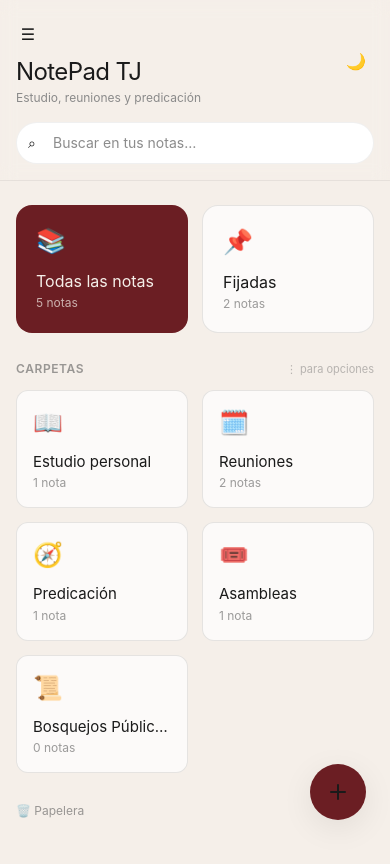
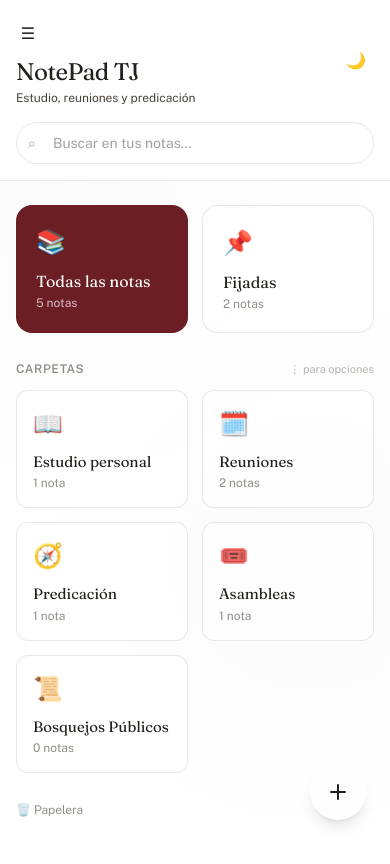
Before and after one commit to yeancq/NotePad-Tj, a React (Vite) app: page / in a window 390 px wide. Shown: the top 864 px of the page. Built offline with nearby package versions, Linux system fonts and the light colour scheme.

Commit message:
Add files via upload

```diff
--- a/src/App.jsx
+++ b/src/App.jsx
@@ -1,4 +1,4 @@
-import { useEffect, useState, useMemo } from 'react'
+import { useMemo, useState } from 'react'
 import Sidebar from './components/Sidebar'
 import TopBar from './components/TopBar'
 import NoteCard from './components/NoteCard'
@@ -43,57 +43,6 @@ export default function App() {
   const [editingFolderId, setEditingFolderId] = useState(null)
   const { themeMode, setThemeMode, accentId, setAccentId, dark } = useThemeSettings()
   const [showSplash, setShowSplash] = useState(true)
-  const [isCheckingVersion, setIsCheckingVersion] = useState(true)
-
-  // ============================================================
-  // 🔄 SISTEMA DE ACTUALIZACIÓN AUTOMÁTICA (versión.json)
-  // ============================================================
-  useEffect(() => {
-    const checkVersion = async () => {
-      try {
-        const response = await fetch('/version.json?t=' + Date.now())
-        if (!response.ok) throw new Error('No se pudo obtener version.json')
-
-        const data = await response.json()
-        const serverVersion = data.version
-        const savedVersion = localStorage.getItem('appVersion')
-
-        if (savedVersion && savedVersion !== serverVersion) {
-          console.log(`🔄 Nueva versión: ${savedVersion} → ${serverVersion}`)
-          localStorage.setItem('appVersion', serverVersion)
-
-          if ('serviceWorker' in navigator) {
-            const registrations = await navigator.serviceWorker.getRegistrations()
-            for (const registration of registrations) {
-              await registration.unregister()
-            }
-          }
-
-          if ('caches' in window) {
-            const cacheKeys = await caches.keys()
-            for (const key of cacheKeys) {
-              if (key.includes('assets') || key.includes('workbox')) {
-                await caches.delete(key)
-              }
-            }
-          }
-
-          setTimeout(() => {
-            window.location.href = window.location.href.split('?')[0] + '?t=' + Date.now()
-          }, 500)
-          return
-        } else if (!savedVersion) {
-          localStorage.setItem('appVersion', serverVersion)
-        }
-      } catch (error) {
-        console.warn('⚠️ Error verificando versión:', error)
-      } finally {
-        setIsCheckingVersion(false)
-      }
-    }
-
-    checkVersion()
-  }, [])
 
   const counts = useMemo(() => {
     const c = { all: 0, pinned: 0, trash: 0 }
@@ -116,6 +65,8 @@ export default function App() {
     if (activeFolder === 'pinned') {
       list = list.filter((n) => n.pinned)
     } else if (activeFolder && activeFolder !== 'trash') {
+      // SOLO notas que pertenecen directamente a la carpeta activa
+      // (las notas de subcarpetas NO se muestran aquí)
       list = list.filter((n) => n.folder === activeFolder)
     }
 
@@ -150,7 +101,9 @@ export default function App() {
 
   const moveNoteToFolder = (noteId, folderId) => {
     setNotes((prev) =>
-      prev.map((n) => (n.id === noteId ? { ...n, folder: folderId } : n))
+      prev.map((n) =>
+        n.id === noteId ? { ...n, folder: folderId } : n
+      )
     )
   }
 
@@ -265,51 +218,7 @@ export default function App() {
     setEditingFolderId(null)
   }
 
-  // ============================================================
-  // 💾 RESPALDO DE DATOS (Exportar / Importar)
-  // ============================================================
-  const exportAllData = () => {
-    const data = {
-      notes: notes,
-      folders: folders,
-      version: '1.0',
-      exportedAt: new Date().toISOString(),
-    }
-
-    const blob = new Blob([JSON.stringify(data, null, 2)], { type: 'application/json' })
-    const url = URL.createObjectURL(blob)
-    const link = document.createElement('a')
-    link.href = url
-    link.download = `notepad-tj-backup-${new Date().toISOString().slice(0, 10)}.json`
-    document.body.appendChild(link)
-    link.click()
-    document.body.removeChild(link)
-    URL.revokeObjectURL(url)
-  }
-
-  const importAllData = (file) => {
-    const reader = new FileReader()
-    reader.onload = (e) => {
-      try {
-        const data = JSON.parse(e.target.result)
-        if (data.notes && data.folders) {
-          setNotes(data.notes)
-          setFolders(data.folders)
-          alert('✅ Respaldo importado correctamente')
-        } else {
-          alert('❌ El archivo no tiene el formato correcto')
-        }
-      } catch (error) {
-        alert('❌ Error al leer el archivo: ' + error.message)
-      }
-    }
-    reader.readAsText(file)
-  }
-
-  // ============================================================
-  // ⏳ Gestión de pantalla de carga
-  // ============================================================
-  if (isCheckingVersion || showSplash) {
+  if (showSplash) {
     return <SplashScreen onFinish={() => setShowSplash(false)} />
   }
 
@@ -321,8 +230,6 @@ export default function App() {
         accentId={accentId}
         setAccentId={setAccentId}
         onBack={() => setShowSettings(false)}
-        onExport={exportAllData}
-        onImport={importAllData}
       />
     )
   }
@@ -343,7 +250,7 @@ export default function App() {
 
   if (openNote) {
     return (
-      <div className="min-h-screen bg-theme paper-texture text-theme flex overflow-x-hidden">
+      <div className="min-h-screen bg-parchment dark:bg-night paper-texture text-ink dark:text-night-text flex overflow-x-hidden">
         <NoteEditor
           key={openNote.id}
           note={openNote}
@@ -360,7 +267,7 @@ export default function App() {
   }
 
   return (
-    <div className="min-h-screen bg-theme paper-texture flex text-theme">
+    <div className="min-h-screen bg-parchment dark:bg-night paper-texture flex text-ink dark:text-night-text">
       <Sidebar
         open={sidebarOpen}
         onClose={() => setSidebarOpen(false)}
@@ -372,34 +279,34 @@ export default function App() {
       <div className="flex-1 min-w-0 flex flex-col">
         {showHome ? (
           <>
-            <header className="sticky top-0 z-20 bg-theme/90 backdrop-blur-sm border-b border-theme px-4 md:px-8 py-4">
+            <header className="sticky top-0 z-20 bg-parchment/90 dark:bg-night/90 backdrop-blur-sm border-b border-ink/10 dark:border-night-text/10 px-4 md:px-8 py-4">
               <div className="flex items-center justify-between gap-3 mb-4">
                 <div className="min-w-0">
                   <button
                     onClick={() => setSidebarOpen(true)}
-                    className="md:hidden mb-1 w-9 h-9 -ml-1.5 flex items-center justify-center rounded-full text-theme hover:bg-ink/5 dark:hover:bg-night-text/10"
+                    className="md:hidden mb-1 w-9 h-9 -ml-1.5 flex items-center justify-center rounded-full text-ink dark:text-night-text hover:bg-ink/5 dark:hover:bg-night-text/10"
                     aria-label="Abrir menú"
                   >
                     ☰
                   </button>
-                  <p className="font-display text-2xl md:text-3xl text-theme tracking-tight">
+                  <p className="font-display text-2xl md:text-3xl text-ink dark:text-night-text tracking-tight">
                     NotePad TJ
                   </p>
-                  <p className="text-xs text-muted mt-0.5">
+                  <p className="text-xs text-ink-soft dark:text-night-text/60 mt-0.5">
                     Estudio, reuniones y predicación
                   </p>
                 </div>
                 <button
                   onClick={() => setThemeMode(dark ? 'light' : 'dark')}
                   className="shrink-0 w-9 h-9 flex items-center justify-center rounded-full
-                             text-theme hover:bg-ink/5 dark:hover:bg-night-text/10 transition-colors"
+                             text-ink dark:text-night-text hover:bg-ink/5 dark:hover:bg-night-text/10 transition-colors"
                   aria-label="Cambiar modo oscuro"
                 >
                   {dark ? '☀️' : '🌙'}
                 </button>
               </div>
               <div className="relative max-w-md">
-                <span className="absolute left-3 top-1/2 -translate-y-1/2 text-muted/50 text-sm">
+                <span className="absolute left-3 top-1/2 -translate-y-1/2 text-ink-soft/50 dark:text-night-text/40 text-sm">
                   ⌕
                 </span>
                 <input
@@ -411,10 +318,10 @@ export default function App() {
                   }}
                   type="text"
                   placeholder="Buscar en tus notas…"
-                  className="w-full bg-surface border border-theme
-                             rounded-full pl-9 pr-4 py-2.5 text-sm text-theme
-                             placeholder:text-muted/50
-                             focus:outline-none focus:ring-2 focus:ring-accent/60 transition-shadow"
+                  className="w-full bg-white/60 dark:bg-night-surface-2 border border-ink/10 dark:border-night-text/10
+                             rounded-full pl-9 pr-4 py-2.5 text-sm text-ink dark:text-night-text
+                             placeholder:text-ink-soft/50 dark:placeholder:text-night-text/30
+                             focus:outline-none focus:ring-2 focus:ring-gilt/60 transition-shadow"
                 />
               </div>
             </header>
@@ -452,7 +359,7 @@ export default function App() {
 
             <main className="flex-1 px-4 md:px-8 py-6 pb-28">
               {(() => {
-                const subfolders = folders.filter((f) => f.parentId === activeFolder)
+                const subfolders = folders.filter(f => f.parentId === activeFolder)
                 const hasContent = filteredNotes.length > 0 || subfolders.length > 0
 
                 if (!hasContent) {
@@ -461,19 +368,20 @@ export default function App() {
 
                 return (
                   <div className="space-y-6 max-w-6xl">
+                    {/* Subcarpetas */}
                     {subfolders.length > 0 && (
                       <div>
                         <div className="flex items-center justify-between mb-3">
-                          <p className="text-xs font-semibold uppercase tracking-wider text-muted">
+                          <p className="text-xs font-semibold uppercase tracking-wider text-ink-soft/60 dark:text-night-text/40">
                             Subcarpetas
                           </p>
-                          <p className="text-[11px] text-muted/60">
+                          <p className="text-[11px] text-ink-soft/40 dark:text-night-text/30">
                             ⋮ para opciones
                           </p>
                         </div>
                         <div className="grid grid-cols-2 sm:grid-cols-3 gap-3.5">
                           {subfolders.map((folder) => {
-                            const noteCount = notes.filter((n) => n.folder === folder.id && !n.trashed).length
+                            const noteCount = notes.filter(n => n.folder === folder.id && !n.trashed).length
                             return (
                               <FolderCard
                                 key={folder.id}
@@ -489,10 +397,11 @@ export default function App() {
                       </div>
                     )}
 
+                    {/* Notas sueltas de la carpeta actual (sin las de subcarpetas) */}
                     {filteredNotes.length > 0 && (
                       <div>
                         {subfolders.length > 0 && (
-                          <p className="text-xs font-semibold uppercase tracking-wider text-muted mb-3">
+                          <p className="text-xs font-semibold uppercase tracking-wider text-ink-soft/60 dark:text-night-text/40 mb-3">
                             Notas
                           </p>
                         )}
@@ -505,15 +414,6 @@ export default function App() {
                               onOpen={() => setOpenNoteId(note.id)}
                               onTogglePin={() => togglePin(note.id)}
                               onMoveNote={moveNoteToFolder}
-                              onDelete={(id) => {
-                                if (activeFolder === 'trash') {
-                                  if (window.confirm('¿Eliminar esta nota permanentemente?')) {
-                                    deleteForever(id)
-                                  }
-                                } else {
-                                  trashNote(id)
-                                }
-                              }}
                             />
                           ))}
                         </div>
@@ -554,4 +454,4 @@ export default function App() {
       )}
     </div>
   )
-      }
+                                }
--- a/src/index.css
+++ b/src/index.css
@@ -1,190 +1,78 @@
+@import url('https://fonts.googleapis.com/css2?family=Fraunces:ital,opsz,wght@0,9..144,400;0,9..144,500;0,9..144,600;0,9..144,700;1,9..144,500&family=Public+Sans:wght@400;500;600;700&display=swap');
 @import "tailwindcss";
-
-/* ============================================================
-   🎨 EXTENDER COLORES DE TAILWIND CON @theme
-   ============================================================ */
+@custom-variant dark (&:where(.dark, .dark *));
 
 @theme {
-  /* 🔸 Tema cálido (actual) */
-  --color-parchment: #f5efe9;
-  --color-parchment-dim: #e8e0d8;
-  --color-ink: #1a1a1a;
-  --color-ink-soft: #5a5a5a;
-  --color-ink-muted: #8a8a8a;
-  --color-leather: #d4a373;
-  --color-leather-deep: #b8935a;
-  --color-leather-soft: #e8d5b8;
+  --font-display: "Fraunces", serif;
+  --font-body: "Public Sans", sans-serif;
 
-  /* 🔹 Tema Azul Marino */
-  --color-marine-bg: #f8fafc;
-  --color-marine-bg-dim: #eef2f6;
-  --color-marine-surface: #ffffff;
-  --color-marine-surface-2: #f1f5f9;
-  --color-marine-text: #0f172a;
-  --color-marine-text-soft: #334155;
-  --color-marine-text-muted: #64748b;
-  --color-marine-primary: #1e293b;
-  --color-marine-primary-deep: #0f172a;
-  --color-marine-primary-soft: #334155;
-  --color-marine-accent: #c5a059;
-  --color-marine-accent-soft: #f0e8d6;
+  /* Paleta "cuaderno de estudio": tapa de cuero, papel blanco, hoja de oro */
+  --color-parchment: #ffffff;
+  --color-parchment-dim: #f5f4f1;
+  --color-ink: #241f1c;
+  --color-ink-soft: #4a423a;
+  --color-leather: #6b1e23;
+  --color-leather-deep: #521418;
+  --color-gilt: #a9822e;
+  --color-gilt-soft: #c7a75a;
+  --color-sage: #5f7350;
+  --color-sage-soft: #7c9169;
 
-  /* 🔸 Tema oscuro */
-  --color-night: #1a1a1a;
-  --color-night-dim: #121212;
-  --color-night-surface: #2a2a2a;
-  --color-night-surface-2: #333333;
-  --color-night-text: #e8e8e8;
-  --color-night-text-soft: #aaaaaa;
-  --color-night-text-muted: #777777;
-  --color-night-gilt: #d4a373;
-  --color-night-gilt-soft: #5a4a3a;
-
-  /* 🔹 Tema oscuro marino */
-  --color-marine-dark-bg: #0f172a;
-  --color-marine-dark-bg-dim: #0a0f1e;
-  --color-marine-dark-surface: #1e293b;
-  --color-marine-dark-surface-2: #2a3a4a;
-  --color-marine-dark-text: #f1f5f9;
-  --color-marine-dark-text-soft: #cbd5e1;
-  --color-marine-dark-text-muted: #94a3b8;
-  --color-marine-dark-primary: #c5a059;
-  --color-marine-dark-primary-deep: #d4a373;
-  --color-marine-dark-primary-soft: #4a4030;
-  --color-marine-dark-accent: #c5a059;
-  --color-marine-dark-accent-soft: #3a3528;
+  /* Modo oscuro: tinta de noche */
+  --color-night: #1b1714;
+  --color-night-surface: #241f1a;
+  --color-night-surface-2: #2e2822;
+  --color-night-text: #ece3d0;
 }
 
-/* ============================================================
-   🌐 VARIABLES CSS GLOBALES (Temas)
-   ============================================================ */
-
-/* 🔸 TEMA POR DEFECTO (Cálido / Actual) */
-:root {
-  --color-bg: var(--color-parchment);
-  --color-bg-dim: var(--color-parchment-dim);
-  --color-surface: #ffffff;
-  --color-surface-2: #faf7f3;
-  --color-text: var(--color-ink);
-  --color-text-soft: var(--color-ink-soft);
-  --color-text-muted: var(--color-ink-muted);
-  --color-primary: var(--color-leather);
-  --color-primary-deep: var(--color-leather-deep);
-  --color-primary-soft: var(--color-leather-soft);
-  --color-primary-text: var(--color-leather);
-  --color-accent: var(--color-leather);
-  --color-accent-soft: #f0e4d6;
-  --color-shadow: rgba(0, 0, 0, 0.06);
-  --color-border: rgba(0, 0, 0, 0.06);
-  --shadow-card: 0 2px 8px rgba(0, 0, 0, 0.04);
-  --shadow-lg: 0 8px 32px rgba(0, 0, 0, 0.08);
+html {
+  color-scheme: light;
+  overflow-x: hidden;
 }
-
-/* 🔹 TEMA "AZUL MARINO & DORADO" (claro) */
-[data-theme="marine"] {
-  --color-bg: var(--color-marine-bg);
-  --color-bg-dim: var(--color-marine-bg-dim);
-  --color-surface: var(--color-marine-surface);
-  --color-surface-2: var(--color-marine-surface-2);
-  --color-text: var(--color-marine-text);
-  --color-text-soft: var(--color-marine-text-soft);
-  --color-text-muted: var(--color-marine-text-muted);
-  --color-primary: var(--color-marine-primary);
-  --color-primary-deep: var(--color-marine-primary-deep);
-  --color-primary-soft: var(--color-marine-primary-soft);
-  --color-primary-text: var(--color-marine-primary);
-  --color-accent: var(--color-marine-accent);
-  --color-accent-soft: var(--color-marine-accent-soft);
-  --color-shadow: rgba(0, 0, 0, 0.04);
-  --color-border: rgba(0, 0, 0, 0.06);
-  --shadow-card: 0 2px 8px rgba(0, 0, 0, 0.04);
-  --shadow-lg: 0 8px 32px rgba(0, 0, 0, 0.06);
-}
-
-/* 🔸 TEMA OSCURO (Cálido) */
-[data-theme="dark"] {
-  --color-bg: var(--color-night);
-  --color-bg-dim: var(--color-night-dim);
-  --color-surface: var(--color-night-surface);
-  --color-surface-2: var(--color-night-surface-2);
-  --color-text: var(--color-night-text);
-  --color-text-soft: var(--color-night-text-soft);
-  --color-text-muted: var(--color-night-text-muted);
-  --color-primary: var(--color-night-gilt);
-  --color-primary-deep: var(--color-leather-deep);
-  --color-primary-soft: var(--color-night-gilt-soft);
-  --color-primary-text: var(--color-night-gilt);
-  --color-accent: var(--color-night-gilt);
-  --color-accent-soft: #3a332a;
-  --color-shadow: rgba(0, 0, 0, 0.3);
-  --color-border: rgba(255, 255, 255, 0.06);
-  --shadow-card: 0 2px 8px rgba(0, 0, 0, 0.2);
-  --shadow-lg: 0 8px 32px rgba(0, 0, 0, 0.3);
-}
-
-/* 🔹 TEMA OSCURO (Azul Marino) */
-[data-theme="marine-dark"] {
-  --color-bg: var(--color-marine-dark-bg);
-  --color-bg-dim: var(--color-marine-dark-bg-dim);
-  --color-surface: var(--color-marine-dark-surface);
-  --color-surface-2: var(--color-marine-dark-surface-2);
-  --color-text: var(--color-marine-dark-text);
-  --color-text-soft: var(--color-marine-dark-text-soft);
-  --color-text-muted: var(--color-marine-dark-text-muted);
-  --color-primary: var(--color-marine-dark-primary);
-  --color-primary-deep: var(--color-marine-dark-primary-deep);
-  --color-primary-soft: var(--color-marine-dark-primary-soft);
-  --color-primary-text: var(--color-marine-dark-primary);
-  --color-accent: var(--color-marine-dark-accent);
-  --color-accent-soft: var(--color-marine-dark-accent-soft);
-  --color-shadow: rgba(0, 0, 0, 0.4);
-  --color-border: rgba(255, 255, 255, 0.06);
-  --shadow-card: 0 2px 8px rgba(0, 0, 0, 0.3);
-  --shadow-lg: 0 8px 32px rgba(0, 0, 0, 0.4);
-}
-
-/* ============================================================
-   🖌️ ESTILOS BASE
-   ============================================================ */
-
-body {
-  background-color: var(--color-bg);
-  color: var(--color-text);
-  font-family: 'Inter', system-ui, -apple-system, sans-serif;
-  transition: background-color 0.3s ease, color 0.3s ease;
-}
-
-.dark {
+html.dark {
   color-scheme: dark;
 }
 
-/* ============================================================
-   🧩 UTILIDADES PARA USAR CON TAILWIND
-   ============================================================ */
+body, #root {
+  overflow-x: hidden;
+  max-width: 100vw;
+}
 
-.bg-theme { background-color: var(--color-bg); }
-.bg-theme-dim { background-color: var(--color-bg-dim); }
-.bg-surface { background-color: var(--color-surface); }
-.bg-surface-2 { background-color: var(--color-surface-2); }
+body {
+  font-family: var(--font-body);
+  -webkit-font-smoothing: antialiased;
+}
 
-.text-theme { color: var(--color-text); }
-.text-soft { color: var(--color-text-soft); }
-.text-muted { color: var(--color-text-muted); }
+::selection {
+  background: var(--color-gilt-soft);
+  color: var(--color-ink);
+}
 
-.text-accent { color: var(--color-accent); }
-.bg-accent { background-color: var(--color-accent); }
-.bg-accent-soft { background-color: var(--color-accent-soft); }
+.paper-texture {
+  background-image:
+    radial-gradient(circle at 20% 20%, rgba(0,0,0,0.015) 0%, transparent 40%),
+    radial-gradient(circle at 80% 60%, rgba(0,0,0,0.02) 0%, transparent 45%);
+}
 
-.text-primary { color: var(--color-primary-text); }
-.bg-primary { background-color: var(--color-primary); }
-.bg-primary-soft { background-color: var(--color-primary-soft); }
-.border-primary { border-color: var(--color-primary); }
+.rich-editor:empty:before {
+  content: attr(data-placeholder);
+  color: var(--color-ink-soft);
+  opacity: 0.4;
+  pointer-events: none;
+}
+html.dark .rich-editor:empty:before {
+  color: var(--color-night-text);
+  opacity: 0.3;
+}
 
-.border-theme { border-color: var(--color-border); }
+.indent-1 { margin-left: 1.4em; }
+.indent-2 { margin-left: 2.8em; }
+.indent-3 { margin-left: 4.2em; }
 
-.shadow-card { box-shadow: var(--shadow-card); }
-.shadow-lg { box-shadow: var(--shadow-lg); }
-
-* {
-  transition: background-color 0.2s ease, color 0.2s ease, border-color 0.2s ease, box-shadow 0.2s ease;
+@media (prefers-reduced-motion: reduce) {
+  *, *::before, *::after {
+    animation-duration: 0.01ms !important;
+    animation-iteration-count: 1 !important;
+    transition-duration: 0.01ms !important;
+  }
 }
```
